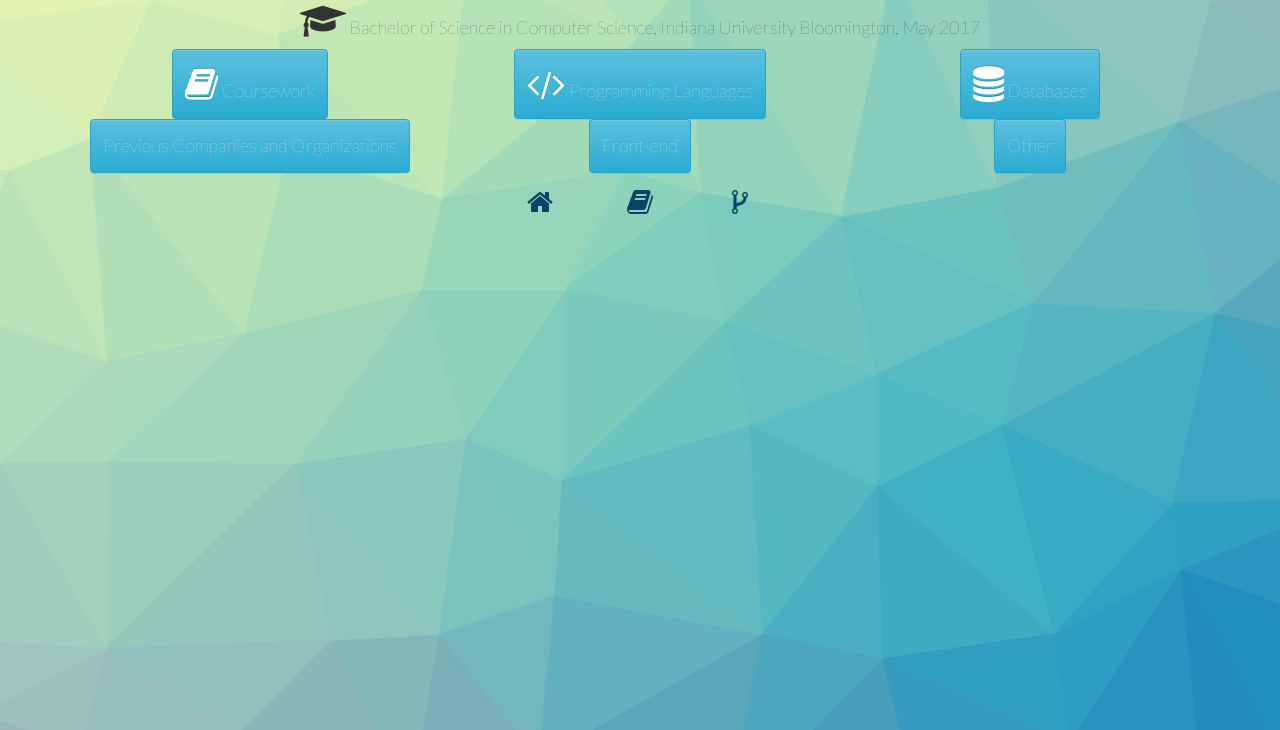
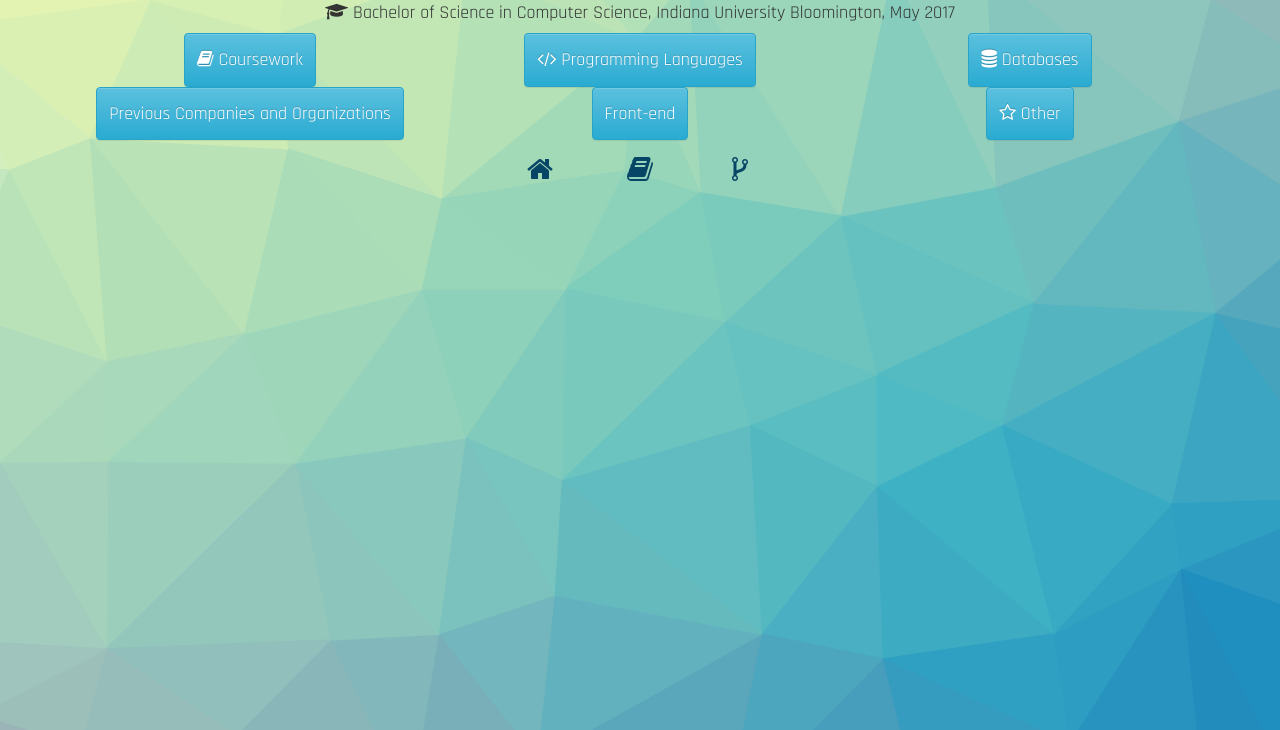
Before and after one commit to helloangely/helloangely.github.io, a plain HTML site: page resume.html in a window 1280 px wide. Shown: the part 70-800 px from the top of the page. Drawn offline with nearby package versions, Linux system fonts and the light colour scheme.

Commit message:
added fonts

```diff
--- a/resume.html
+++ b/resume.html
@@ -3,7 +3,6 @@
   <head>
     <meta charset="utf-8">
     <title>Angely Philip</title>
-    <link href="https://fonts.googleapis.com/css?family=Lato:100" rel="stylesheet">
     <link rel="stylesheet" href="./img/font-awesome/css/font-awesome.min.css">
     <link rel="stylesheet" type="text/css" href="./styles.css">
     <script src="./script.js"></script>
@@ -23,17 +22,17 @@
 
 <body class="pattern2">
 
-<div class="container coolfont">
+<div class="container rajfont">
 
-  <div class="row">
+  <div class="row coolfont">
     <div class="col-md-12 text-center">
-      <h2><i class="fa fa-star-o fa-1x" aria-hidden="true"></i> Angely Philip </h2>
+      <h2>Angely Philip </h2>
     </div>
   </div>
 
   <div class="row">
     <div class="col-md-12">
-      <h4><i class="fa fa-graduation-cap fa-2x" aria-hidden="true"></i> Bachelor of Science in Computer Science, Indiana University Bloomington, May 2017</h4>
+      <h4><i class="fa fa-graduation-cap fa-1x" aria-hidden="true"></i> Bachelor of Science in Computer Science, Indiana University Bloomington, May 2017</h4>
     </div>
   </div>
 
@@ -41,7 +40,7 @@
 
     <div class="col-md-4">
       <button type="button" class="btn btn-info" data-toggle="collapse" data-target="#coursework">
-        <h4><i class="fa fa-book fa-2x" aria-hidden="true"></i> Coursework </h4>
+        <h4><i class="fa fa-book fa-1x" aria-hidden="true"></i> Coursework </h4>
       </button>
           <div id="coursework" class="collapse">
             Fundementals of Computing Theory,
@@ -55,7 +54,7 @@
 
     <div class="col-md-4">
       <button type="button" class="btn btn-info" data-toggle="collapse" data-target="#programming">
-        <h4><i class="fa fa-code fa-2x" aria-hidden="true"></i> Programming Languages</h4>
+        <h4><i class="fa fa-code fa-1x" aria-hidden="true"></i> Programming Languages</h4>
       </button>
           <div id="programming" class="collapse">
             <img src="img/python.png">
@@ -70,7 +69,7 @@
 
     <div class="col-md-4">
       <button type="button" class="btn btn-info" data-toggle="collapse" data-target="#database">
-        <h4><i class="fa fa-database fa-2x" aria-hidden="true"></i> Databases</h4>
+        <h4><i class="fa fa-database fa-1x" aria-hidden="true"></i> Databases</h4>
       </button>
         <div id="database" class="collapse">
           <img src="img/postgres.png">
@@ -106,7 +105,7 @@
 
     <div class="col-md-4">
       <button type="button" class="btn btn-info" data-toggle="collapse" data-target="#other">
-        <h4>Other</h4>
+        <h4><i class="fa fa-star-o fa-1x" aria-hidden="true"></i> Other</h4>
       </button>
         <div id="other" class="collapse">
           <img src="img/github.png" >
--- a/styles.css
+++ b/styles.css
@@ -1,3 +1,17 @@
+/* fonts */
+
+@import 'https://fonts.googleapis.com/css?family=Lato:100';
+@import 'https://fonts.googleapis.com/css?family=Rajdhani';
+
+.rajfont {
+  font-family: 'Rajdhani', sans-serif;
+}
+
+.coolfont {
+  font-family: 'Lato', sans-serif;
+}
+
+
 /* changing page element properties */
 
 a {
@@ -36,7 +50,7 @@ img {
   height: 20%;
 }
 
-/* classes */
+/* trianglify backgrounds */
 
 .pattern {
   background: url("img/pattern.svg");
@@ -59,9 +73,7 @@ img {
   background-size: content;
 }
 
-.coolfont {
-  font-family: 'Lato', sans-serif;
-}
+/* various classes */
 
 .headerspace {
   height: 150px;
```
Also changed, not shown: index.html (+1 -2 lines), library.html (+2 -3 lines), projects.html (+1 -2 lines).
